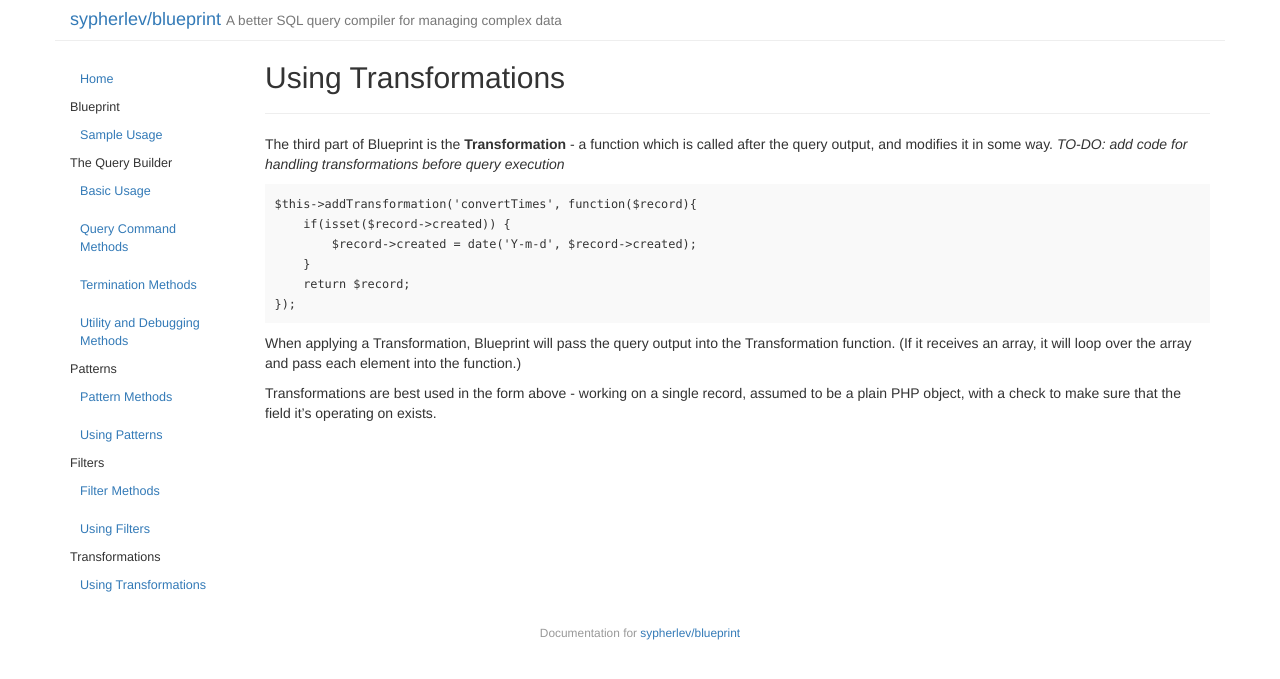
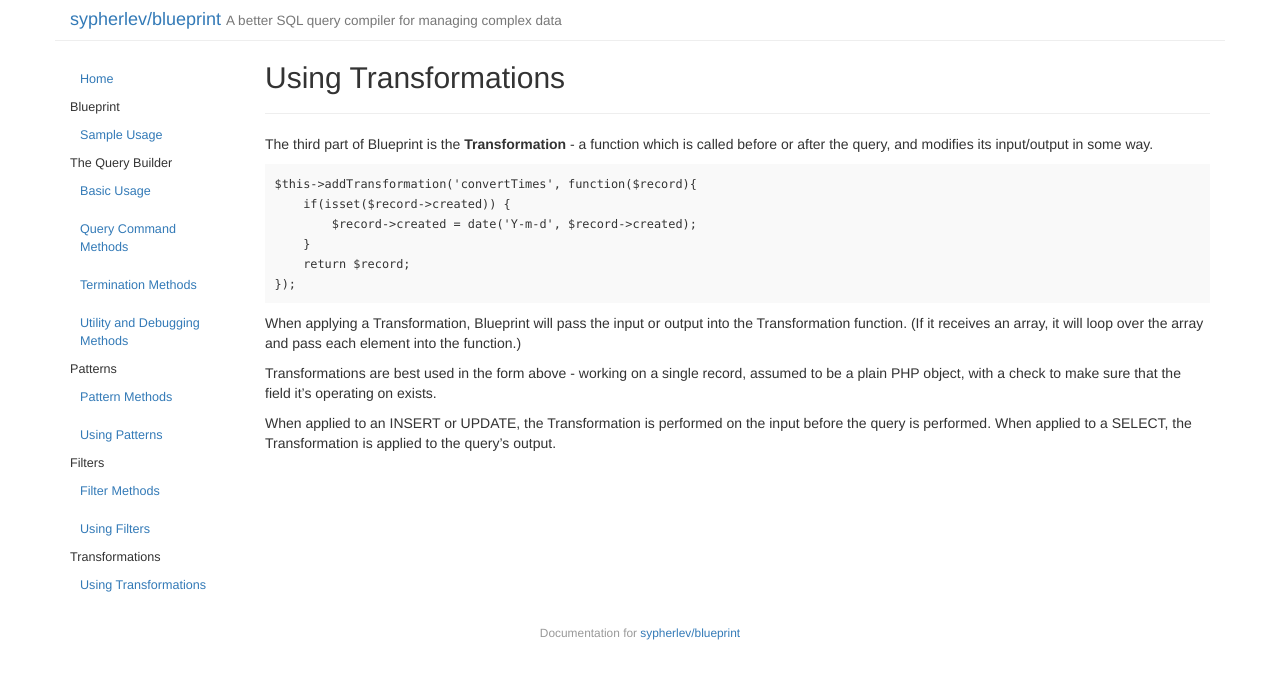
Before and after one commit to sypherlev/blueprint, a Jekyll site: the page built from docs/_posts/2016-10-18-using-transformations.md, in a window 1280 px wide. Shown: the top 679 px of the page. Built offline with Jekyll 4.4.1, drawn with Linux system fonts in a browser that asks for light colours.

Commit message:
Added more info to the transformations page

```diff
--- a/docs/_posts/2016-10-18-using-transformations.md
+++ b/docs/_posts/2016-10-18-using-transformations.md
@@ -5,7 +5,7 @@ category: tra
 date: 2016-10-18 15:14:46
 ---
 
-The third part of Blueprint is the **Transformation** - a function which is called after the query output, and modifies it in some way. *TO-DO: add code for handling transformations before query execution*
+The third part of Blueprint is the **Transformation** - a function which is called before or after the query, and modifies its input/output in some way.
 
     $this->addTransformation('convertTimes', function($record){
         if(isset($record->created)) {
@@ -14,6 +14,8 @@ The third part of Blueprint is the **Transformation** - a function which is call
         return $record;
     });
 
-When applying a Transformation, Blueprint will pass the query output into the Transformation function. (If it receives an array, it will loop over the array and pass each element into the function.)
+When applying a Transformation, Blueprint will pass the input or output into the Transformation function. (If it receives an array, it will loop over the array and pass each element into the function.)
 
 Transformations are best used in the form above - working on a single record, assumed to be a plain PHP object, with a check to make sure that the field it's operating on exists.
+
+When applied to an INSERT or UPDATE, the Transformation is performed on the input before the query is performed. When applied to a SELECT, the Transformation is applied to the query's output.
```
